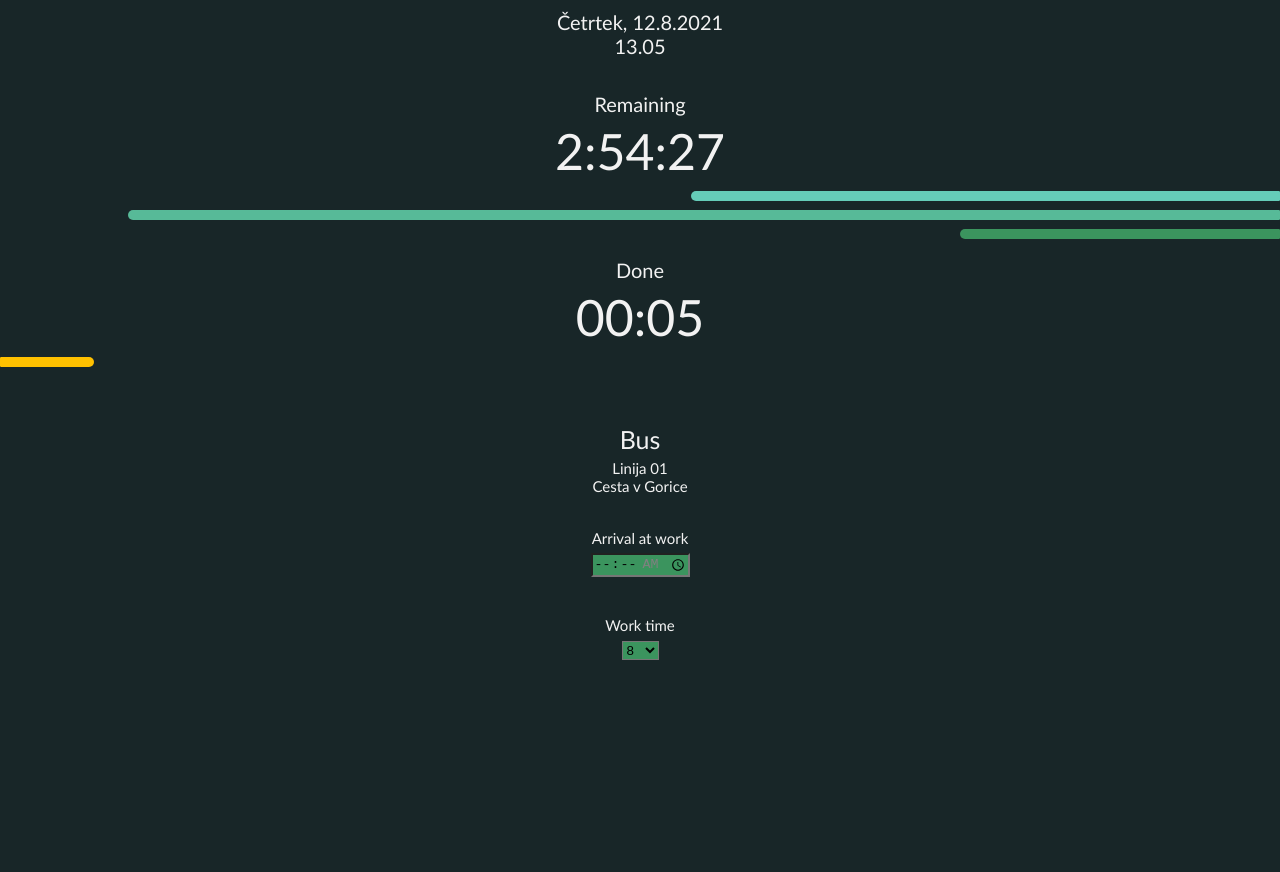
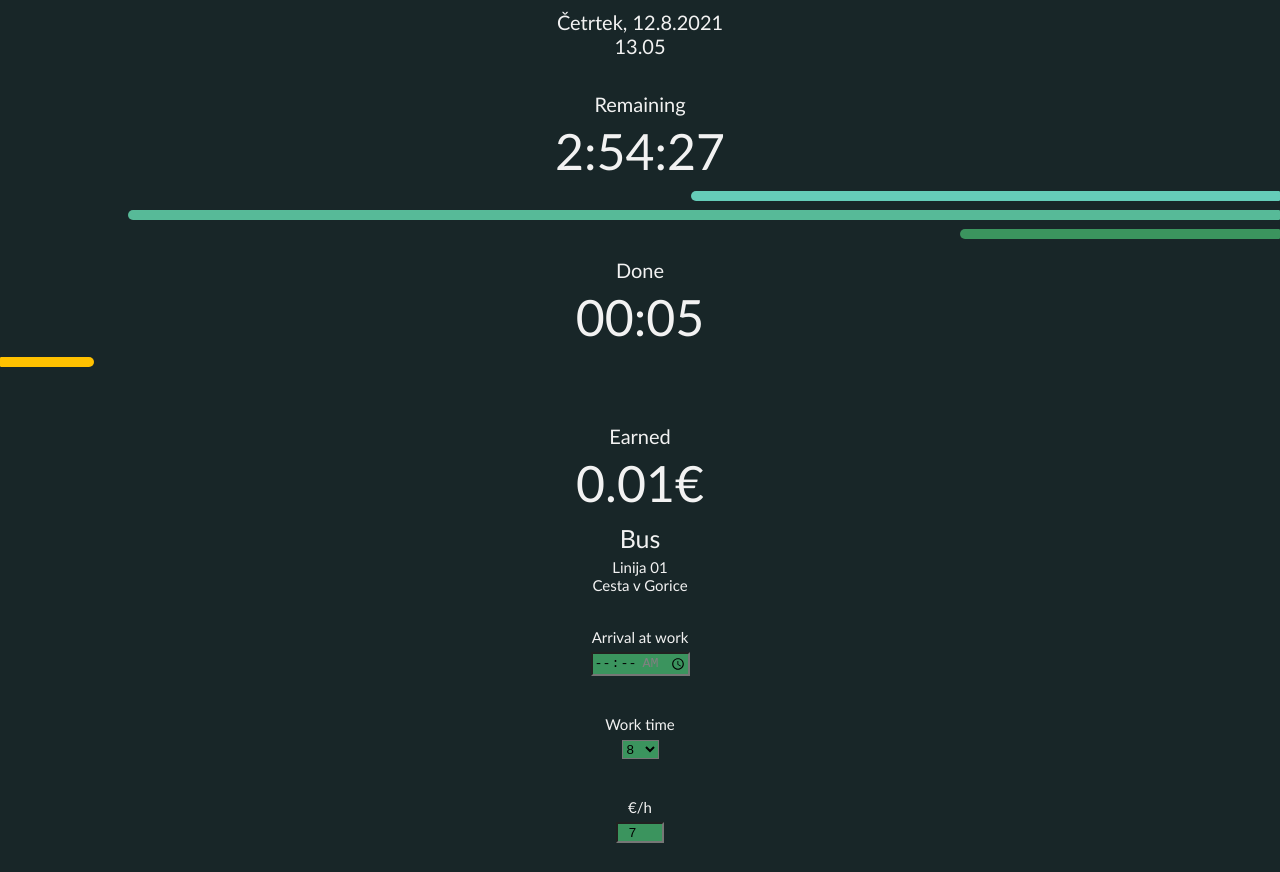
Before and after one commit to maticsuc/countDownTimer, a plain HTML site: page index.html in a window 1280 px wide. Before the commit the page ends 800 px from the top, so only its background shows below. Drawn offline with Linux system fonts and the light colour scheme; no server answers.

Commit message:
Added hourly rate feature

```diff
--- a/index.html
+++ b/index.html
@@ -37,6 +37,11 @@
     <br>
   </div>
 
+  <div id="earnedContainer">
+    <p class="center" style="margin-bottom: -5px; font-size: 20px;">Earned</p>
+    <p id="moneyEarned" class="clock"></p>
+  </div>
+
   <p class="center" style="margin-bottom: -5px; font-size: 25px;">Bus</p>
   <p class="center" style="margin-bottom: -5px; font-size: 15px;">Linija 01<br>Cesta v Gorice</p>
   <p id="bus" class="center" style="margin-bottom: -5px; font-size: 15px;"></p>
@@ -60,6 +65,12 @@
       <option value="10">10</option>
     </select>
   </div>
+
+  <br>
+  <p class="center" style="margin-bottom: -5px; font-size: 15px;">€/h</p>
+  <div id="hourlyRateInput" class="center">
+    <input id="hourlyRate" type="number" value="7" step=".1" style="background-color: #3b945e; width:3em; text-align: center" onchange="setHourlyRate()">
+  </div>
   <br>
 
   <div class="footer">
--- a/script.js
+++ b/script.js
@@ -2,6 +2,7 @@ var now = new Date();
 var konec = new Date(now.getFullYear(), now.getMonth(), now.getDate(), 16, 0, 0);
 var arrival = new Date();
 var wHours = 8;
+var hRate = 7;
 
 var x = setInterval(function() {
 
@@ -37,6 +38,8 @@ var x = setInterval(function() {
         document.getElementById("timePassed").innerHTML = h1 + ":" + addZero(m1) + ":" + addZero(s1);
     else
         document.getElementById("timePassed").innerHTML = addZero(m1) + ":" + addZero(s1);
+
+    document.getElementById("moneyEarned").innerHTML = (Math.round((h1 * hRate + m1/60 * hRate + s1/3600 * hRate) * 100) / 100) +  "€";
 
 }, 1000);
 
@@ -107,6 +110,10 @@ function setWorkingHours(){
     setArrival();
 }
 
+function setHourlyRate(){
+    hRate = document.getElementById("hourlyRate").value;
+}
+
 function onLoad(){
     getJSON('https://prominfo.projekti.si/lpp_rc/api/704151', function(err, data) {
     if (err !== null){
```
Also changed, not shown: 1 other file.
